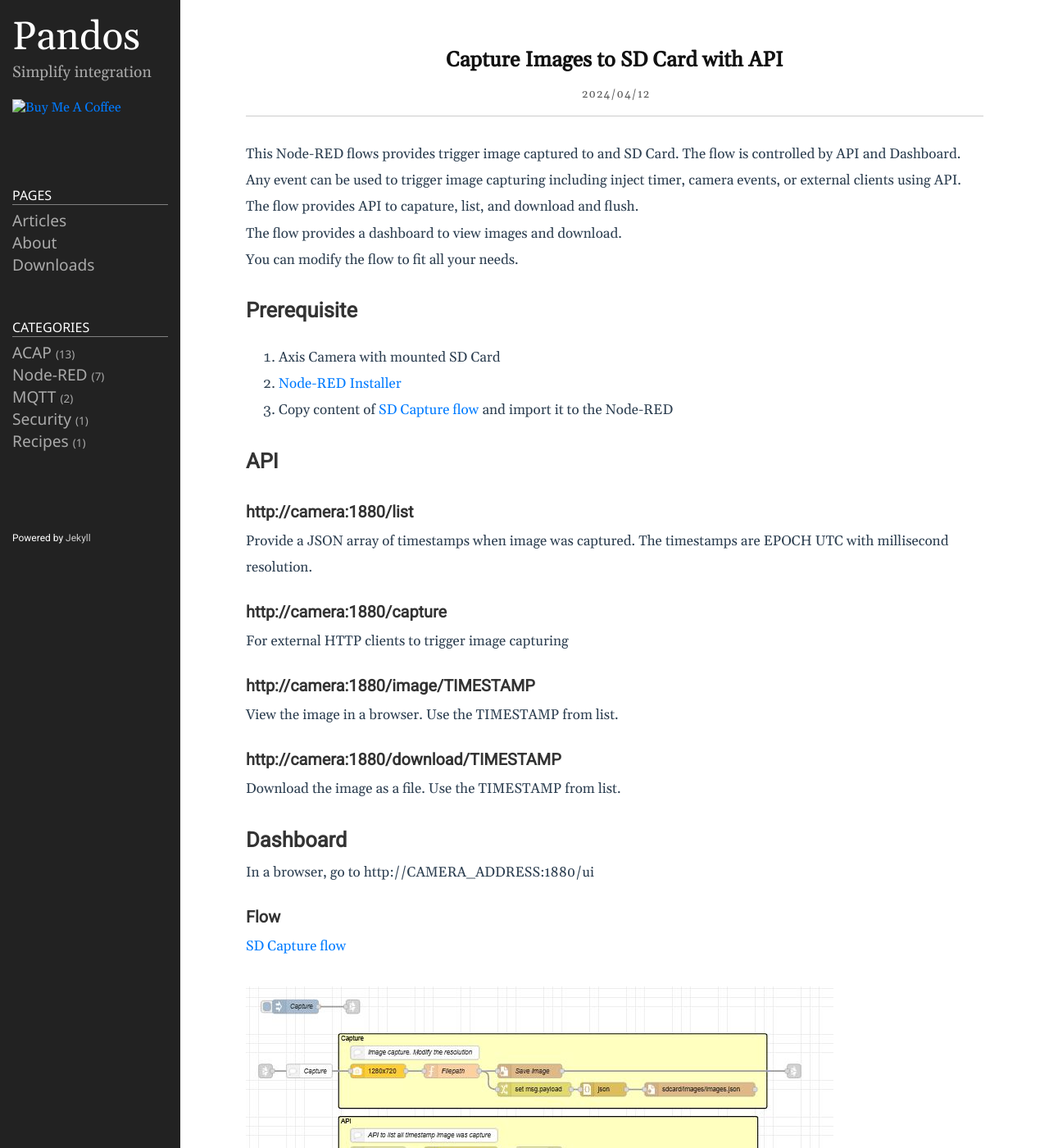
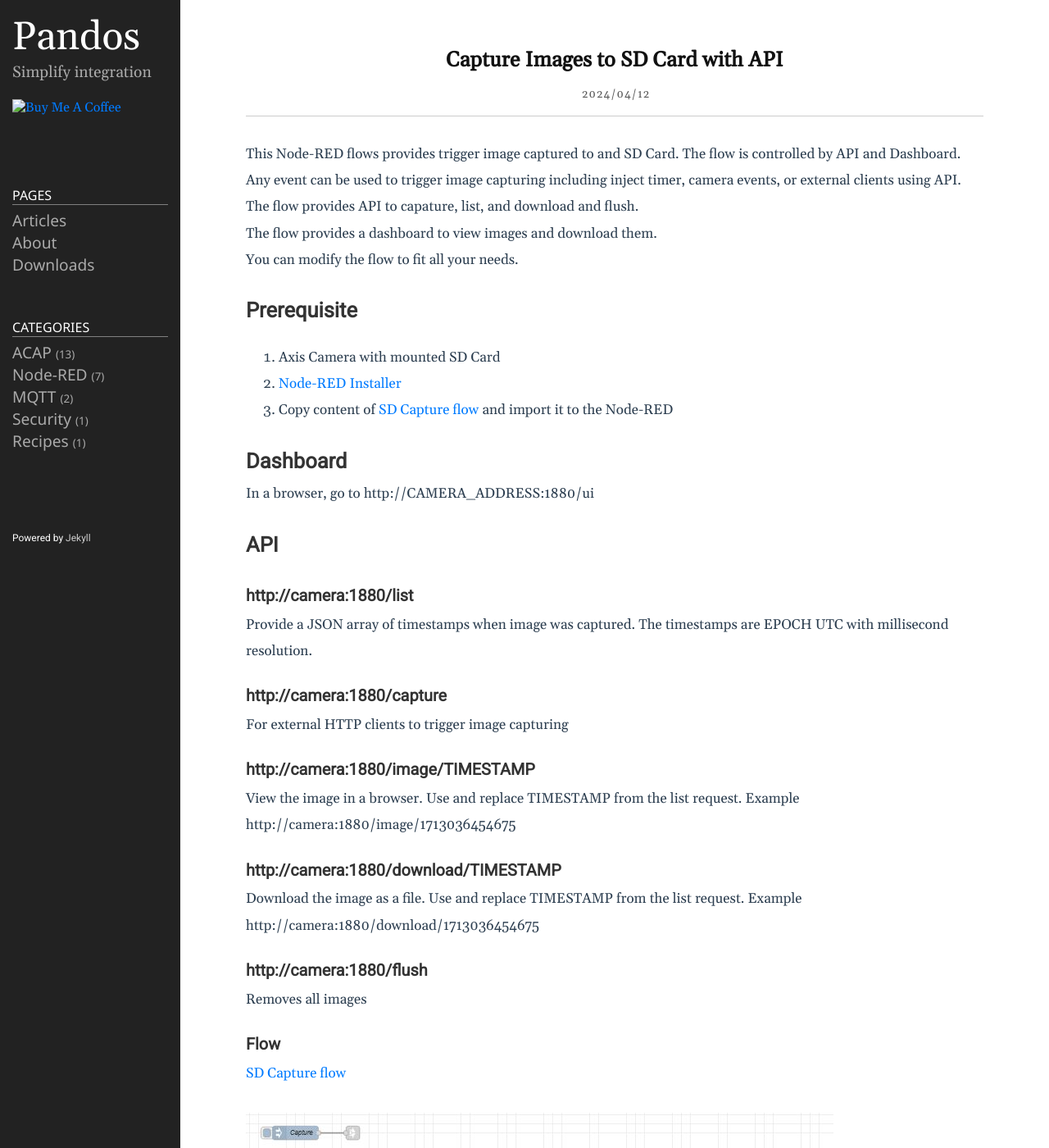
Before and after one commit to pandosme/pandosme.github.io, a Jekyll site: the page built from docs/_posts/2024-04-13-Image2SDCard.md, in a window 1280 px wide and 1400 px high. Shown: the whole window at 82% size. Built offline with Jekyll 4.4.1, drawn with Linux system fonts in a browser that asks for light colours.

Commit message:
Update 2024-04-13-Image2SDCard.md

```diff
--- a/docs/_posts/2024-04-13-Image2SDCard.md
+++ b/docs/_posts/2024-04-13-Image2SDCard.md
@@ -7,7 +7,7 @@ categories: [Node-RED]
 
 This Node-RED flows provides trigger image captured to and SD Card.  The flow is controlled by API and Dashboard.  Any event can be used to trigger image capturing including inject timer, camera events, or external clients using API.
 The flow provides API to capature, list, and download and flush.
-The flow provides a dashboard to view images and download.
+The flow provides a dashboard to view images and download them.
 You can modify the flow to fit all your needs.
 
 ## Prerequisite
@@ -24,13 +27,15 @@ Provide a JSON array of timestamps when image was captured.  The timestamps are
 For external HTTP clients to trigger image capturing
 
 ### http://camera:1880/image/TIMESTAMP
-View the image in a browser.  Use the TIMESTAMP from list.
+View the image in a browser.  Use and replace TIMESTAMP from the list request.
+Example http://camera:1880/image/1713036454675
 
 ### http://camera:1880/download/TIMESTAMP
-Download the image as a file.  Use the TIMESTAMP from list.
+Download the image as a file.   Use and replace TIMESTAMP from the list request.
+Example http://camera:1880/download/1713036454675
 
-## Dashboard
-In a browser, go to http://CAMERA_ADDRESS:1880/ui
+### http://camera:1880/flush
+Removes all images
 
 ### Flow
 [SD Capture flow](https://acap.juhlin.me/package/image2sdcard)
```
Also changed, not shown: other parts of docs/_posts/2024-04-13-Image2SDCard.md (+3 -0 lines).
